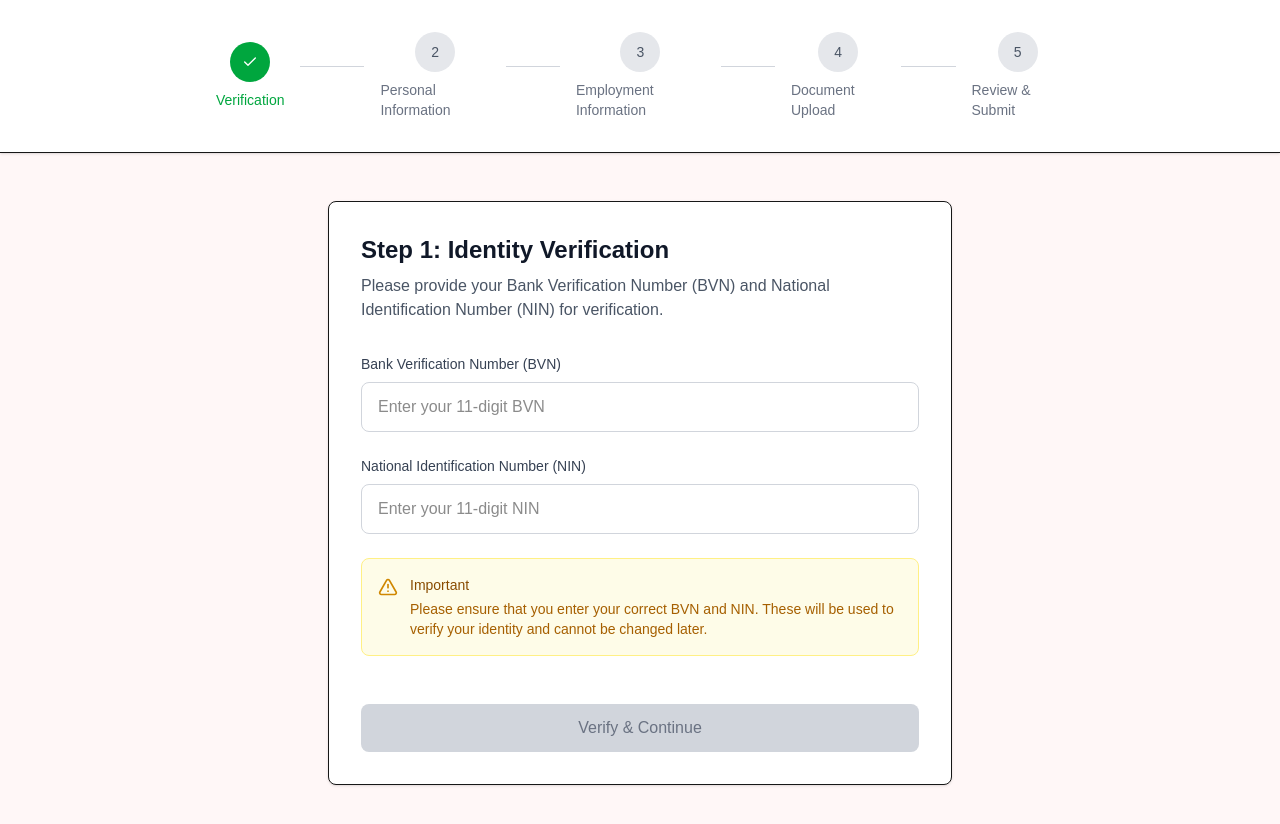
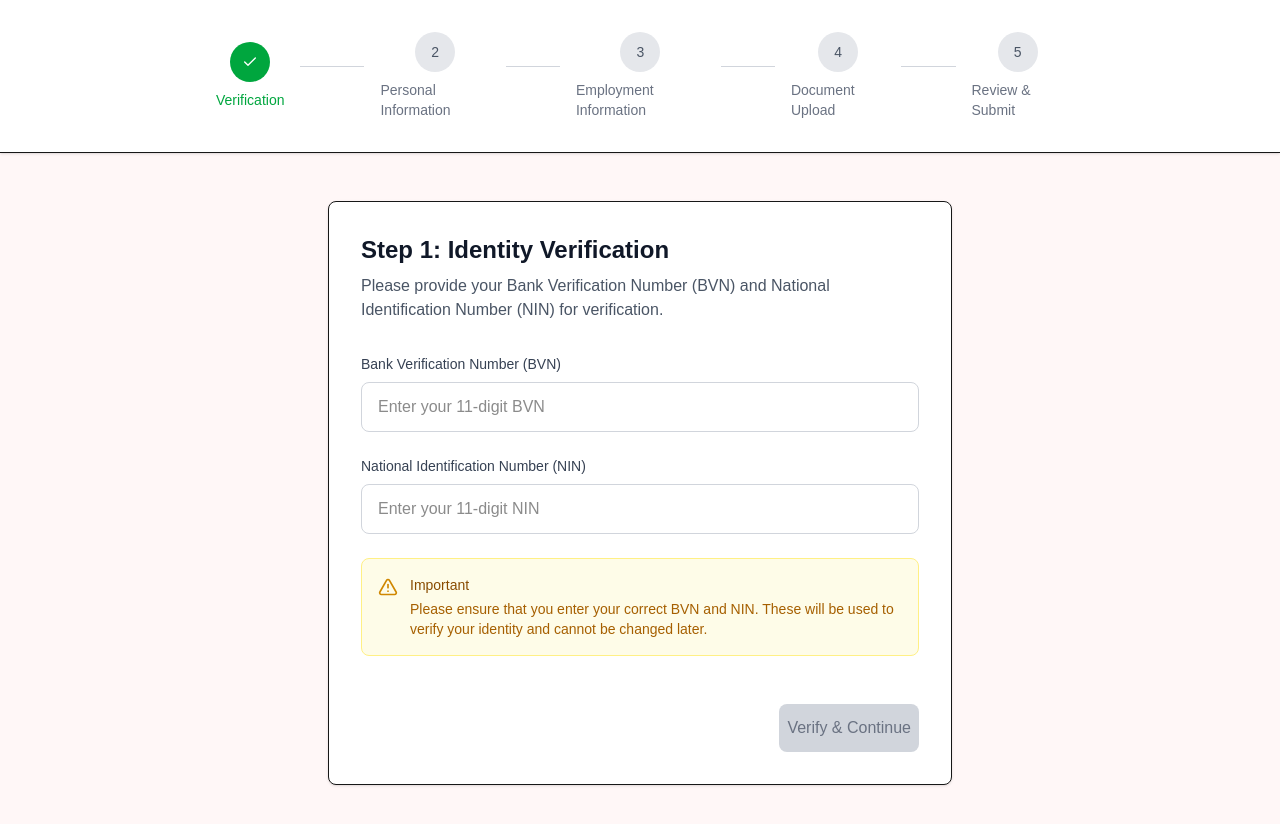
Before and after one commit to iefsafrica/ippis, a Next.js app: page / in a window 1280 px wide. Shown: the top 824 px of the page. Built offline with nearby package versions, Linux system fonts and the light colour scheme.

Commit message:
disabled button

```diff
--- a/app/page.tsx
+++ b/app/page.tsx
@@ -112,11 +112,11 @@ const IPPISRegistrationForm = () => {
             </div>
 
             {/* Submit Button */}
-            <div className="pt-6">
+            <div className="flex justify-end pt-6">
               <button
                 onClick={handleVerify}
                 disabled={!isFormValid}
-                className={`w-full py-3 px-6 rounded-lg font-medium transition-colors ${
+                className={`py-3 px-2 rounded-lg font-medium transition-colors bg-[#15803D] ${
                   isFormValid
                     ? 'bg-green-600 hover:bg-green-700 text-white'
                     : 'bg-gray-300 text-gray-500 cursor-not-allowed'
```
